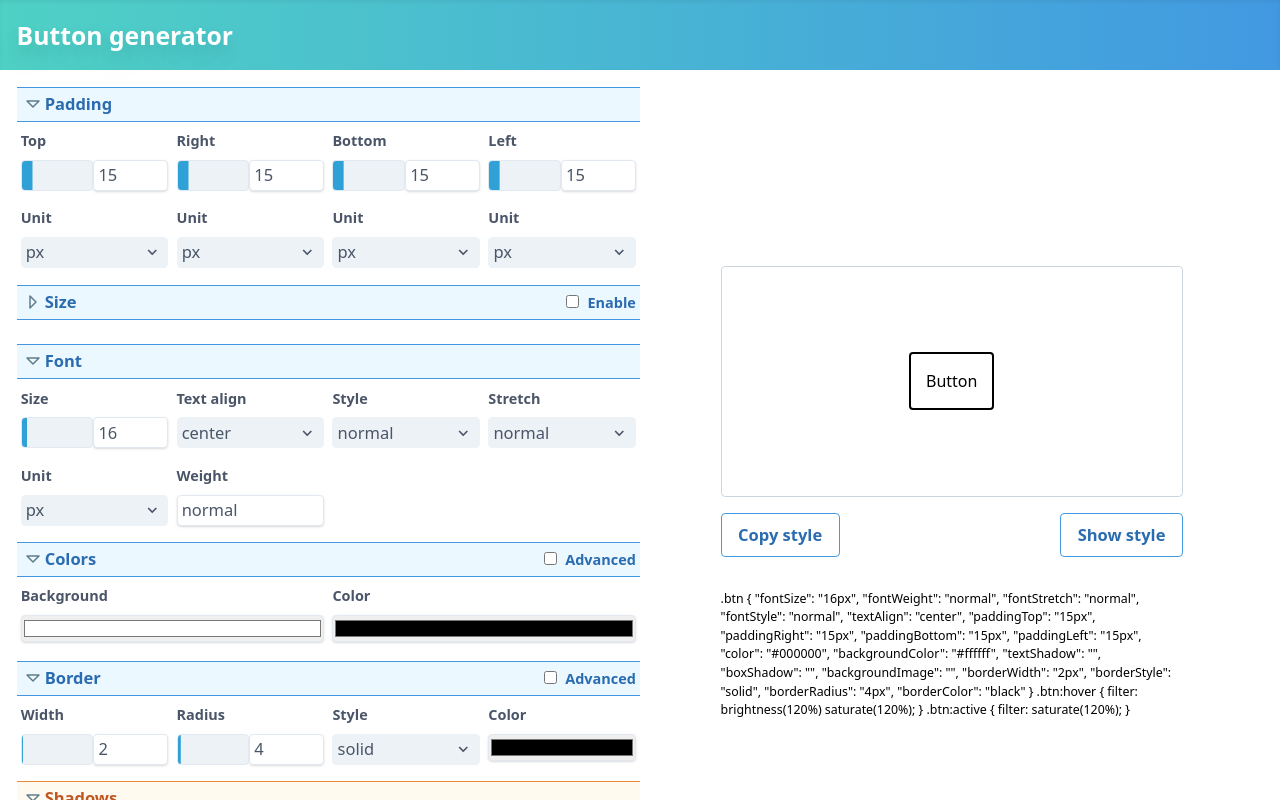
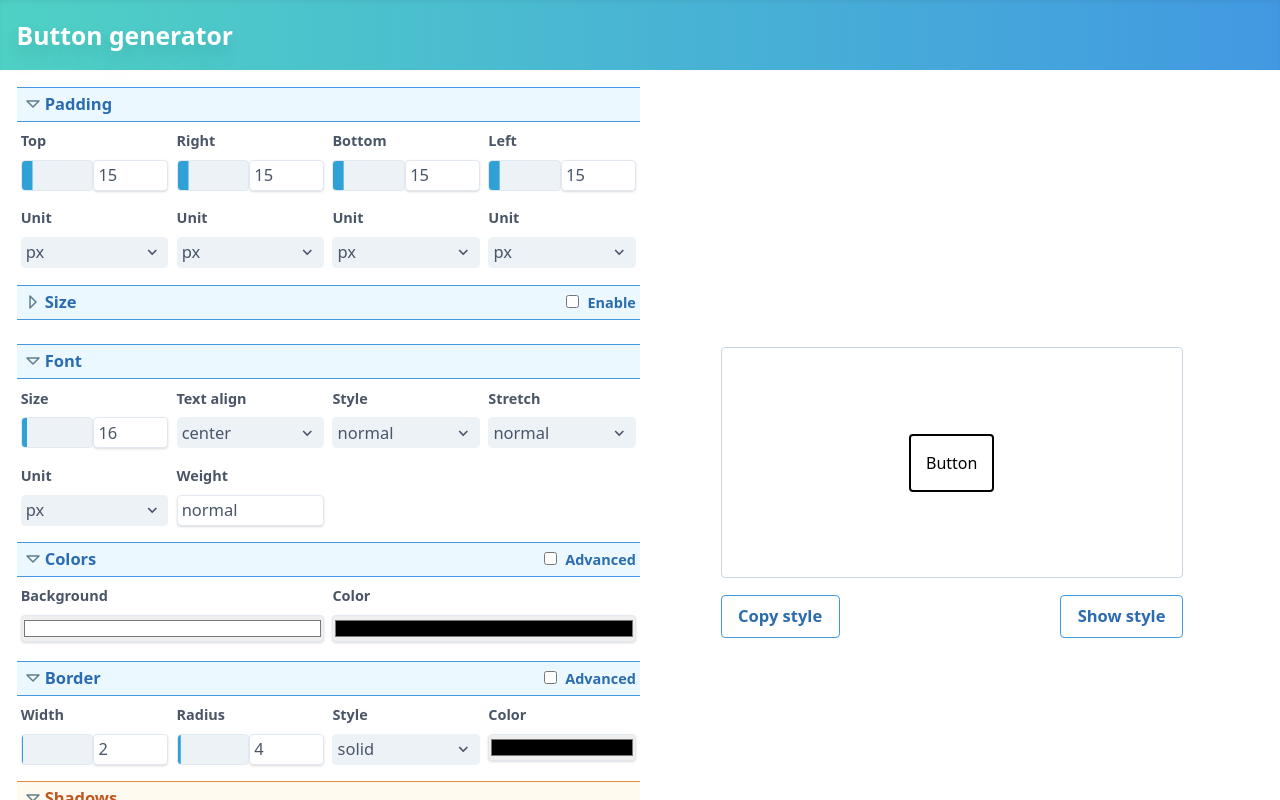
Before and after one commit to Matej-ch/button-generator, a Vue app: page / in a window 1280 px wide. Built offline with nearby package versions, Linux system fonts and the light colour scheme.

Commit message:
showing code better form

```diff
--- a/src/components/previewBtn.vue
+++ b/src/components/previewBtn.vue
@@ -22,17 +22,10 @@
             </div>
 
             <transition name="fade" mode="out-in">
-                <div v-show="showCode" class="flex flex-row py-4 w-full max-w-md justify-between text-xs" ref="textToCopy">
-                    .btn {{btnStyle}}
-
-                    .btn:hover {
-                        filter: brightness(120%) saturate(120%);
-                    }
-
-                    .btn:active {
-                        filter: saturate(120%);
-                    }
-                </div>
+                <pre v-show="showCode" class="flex flex-row py-4 w-full max-w-md justify-between text-xs" ref="textToCopy">.btn {{btnStyle}}
+                    <br>.btn:hover {filter: brightness(120%) saturate(120%);}
+                    <br>.btn:active {filter: saturate(120%);}
+                </pre>
             </transition>
 
         </div>
@@ -45,7 +38,7 @@ name: "previewBtn",
     props: {btnStyle:Object},
     data: function () {
         return {
-            showCode: true
+            showCode: false
         }
     },
     methods: {
```
